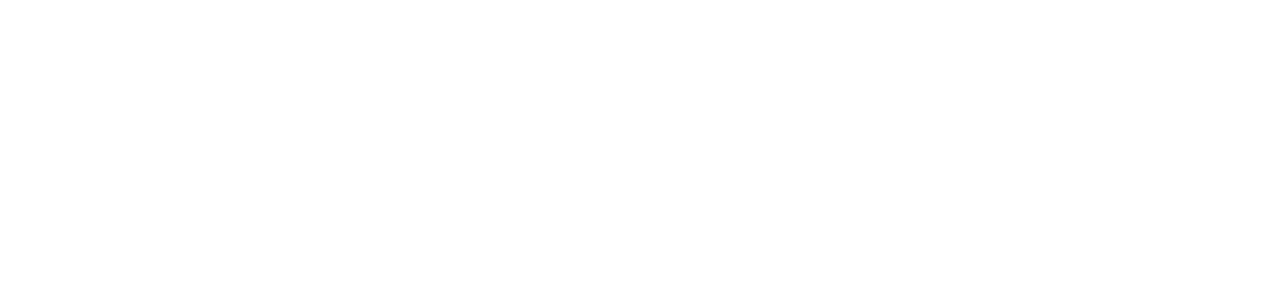
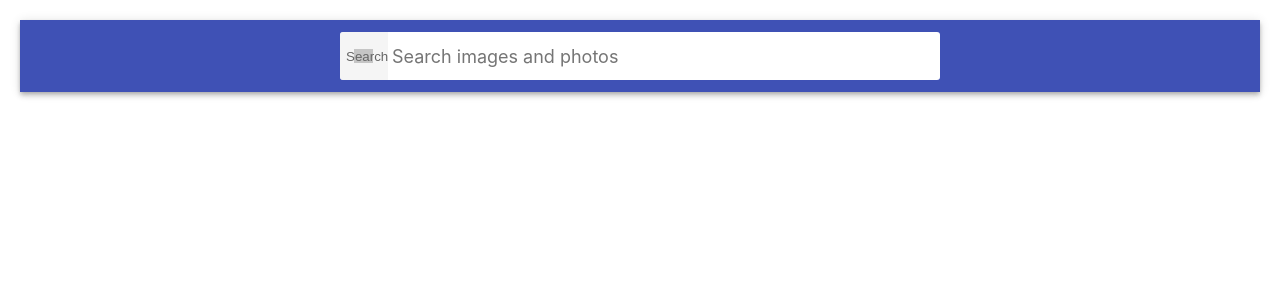
Before and after one commit to Kateryna1706/goit-react-hw-04-images, a React (Create React App) app: page / in a window 1280 px wide. Shown: the top 300 px of the page. Built offline with nearby package versions, Linux system fonts and the light colour scheme; grey boxes are pictures that could not be loaded.

Commit message:
added Gallery

```diff
--- a/src/components/App.jsx
+++ b/src/components/App.jsx
@@ -1,19 +1,52 @@
 import { Component } from 'react';
+import { Searchbar } from './Searchbar/Searchbar';
+import { ImageGallery } from './ImageGallery/ImageGallery';
+import { ImageGalleryItem } from './ImageGalleryItem/ImageGalleryItem';
+
+const API_KEY = '36259505-7f3dd5b7540e269f4a04dc70a';
 
 export class App extends Component {
-  state = {};
+  state = {
+    page: 1,
+    value: '',
+    images: [],
+    loading: false,
+  };
+
+  changeValue = value => {
+    console.log(value);
+    this.setState({
+      value,
+    });
+  };
 
   componentDidMount() {
-    const contacts = localStorage.getItem('contacts');
-    const parsedContacts = JSON.parse(contacts);
-    this.setState({
-      contacts: parsedContacts,
-    });
+    // const contacts = localStorage.getItem('contacts');
+    // const parsedContacts = JSON.parse(contacts);
+    // this.setState({
+    //   contacts: parsedContacts,
+    // });
   }
 
   componentDidUpdate(prevProps, prevState) {
-    if (this.state.contacts !== prevState.contacts) {
-      localStorage.setItem('contacts', JSON.stringify(this.state.contacts));
+    if (this.state.value !== prevState.value) {
+      this.setState({
+        loading: true,
+      });
+      setTimeout(() => {
+        fetch(
+          `https://pixabay.com/api/?q=${this.state.value}&page=${this.state.page}&key=${API_KEY}&image_type=photo&orientation=horizontal&per_page=12`
+        )
+          .then(response => response.json())
+          .then(response =>
+            this.setState({
+              images: [...response.hits],
+              loading: false,
+            })
+          );
+      }, 2000);
+
+      // localStorage.setItem('contacts', JSON.stringify(this.state.contacts));
     }
   }
 
@@ -23,21 +56,29 @@ export class App extends Component {
     return (
       <div
         style={{
-          // height: '100vh',
           // display: 'flex',
           // justifyContent: 'center',
           // flexDirection: 'column',
           // alignItems: 'flex-start',
-          // padding: 20,
-          // fontSize: 30,
-          // color: '#010101',
 
-          display: 'grid',
-          gridTemplateColumns: 1,
-          gridGap: 16,
+          height: '100vh',
+          // display: 'grid',
+          // gridTemplateColumns: 1,
+          // gridGap: 16,
           paddingBottom: 24,
+          padding: 20,
+          fontSize: 30,
+          color: '#010101',
         }}
-      ></div>
+      >
+        <Searchbar onSubmit={this.changeValue} />
+        {this.state.loading && <p>Loading...</p>}
+        {this.state.images.length > 0 && (
+          <ImageGallery>
+            <ImageGalleryItem images={this.state.images} />
+          </ImageGallery>
+        )}
+      </div>
     );
   }
 }
--- a/src/components/ImageGallery/ImageGallery.jsx
+++ b/src/components/ImageGallery/ImageGallery.jsx
@@ -0,0 +1,10 @@
+import css from './ImageGallery.module.css';
+import PropTypes from 'prop-types';
+
+export const ImageGallery = ({ children }) => {
+  return <ul className={css.gallery}>{children}</ul>;
+};
+
+ImageGallery.propTypes = {
+  children: PropTypes.object.isRequired,
+};
--- a/src/components/ImageGallery/ImageGallery.module.css
+++ b/src/components/ImageGallery/ImageGallery.module.css
@@ -1,4 +1,4 @@
-.ImageGallery {
+/* .ImageGallery {
     display: grid;
     max-width: calc(100vw - 48px);
     grid-template-columns: repeat(auto-fill, minmax(320px, 1fr));
@@ -9,4 +9,4 @@
     list-style: none;
     margin-left: auto;
     margin-right: auto;
-  }
+  } */
--- a/src/components/ImageGalleryItem/ImageGalleryItem.jsx
+++ b/src/components/ImageGalleryItem/ImageGalleryItem.jsx
@@ -0,0 +1,30 @@
+import css from './ImageGalleryItem.module.css';
+import PropTypes from 'prop-types';
+
+export const ImageGalleryItem = ({ images }) => {
+  return (
+    <div className={css.ImageGallery}>
+      {images.map(image => (
+        <li className={css.imageGalleryItem} key={image.id}>
+          <img
+            src={image.webformatURL}
+            alt={image.tags}
+            className={css.imageGalleryItemImage}
+            width="640"
+            height="260"
+          />
+        </li>
+      ))}
+    </div>
+  );
+};
+
+ImageGalleryItem.propTypes = {
+  images: PropTypes.arrayOf(
+    PropTypes.shape({
+      id: PropTypes.number.isRequired,
+      webformatURL: PropTypes.string.isRequired,
+      largeImageURL: PropTypes.string.isRequired,
+    })
+  ).isRequired,
+};
--- a/src/components/ImageGalleryItem/ImageGalleryItem.module.css
+++ b/src/components/ImageGalleryItem/ImageGalleryItem.module.css
@@ -1,17 +1,30 @@
-.ImageGalleryItem {
+.ImageGallery {
+  display: grid;
+  max-width: calc(100vw - 48px);
+  grid-template-columns: repeat(auto-fill, minmax(320px, 1fr));
+  grid-gap: 16px;
+  margin-top: 0;
+  margin-bottom: 0;
+  padding: 0;
+  list-style: none;
+  margin-left: auto;
+  margin-right: auto;
+}
+
+.imageGalleryItem {
   border-radius: 2px;
   box-shadow: 0px 1px 3px 0px rgba(0, 0, 0, 0.2),
     0px 1px 1px 0px rgba(0, 0, 0, 0.14), 0px 2px 1px -1px rgba(0, 0, 0, 0.12);
 }
 
-  .ImageGalleryItem-image {
+.imageGalleryItemImage {
   width: 100%;
   height: 260px;
   object-fit: cover;
   transition: transform 250ms cubic-bezier(0.4, 0, 0.2, 1);
 }
 
-  .ImageGalleryItem-image:hover {
+.imageGalleryItemImage:hover {
   transform: scale(1.03);
   cursor: zoom-in;
 }
--- a/src/components/Searchbar/Searchbar.jsx
+++ b/src/components/Searchbar/Searchbar.jsx
@@ -0,0 +1,56 @@
+import { Component } from 'react';
+import css from './Searchbar.module.css';
+import PropTypes from 'prop-types';
+
+export class Searchbar extends Component {
+  state = {
+    value: '',
+  };
+
+  handleChange = event => {
+    const { value } = event.currentTarget;
+    this.setState({
+      value,
+    });
+  };
+
+  handleSubmit = event => {
+    event.preventDefault();
+    const { value } = this.state;
+
+    this.props.onSubmit(value, this.reset);
+
+    this.reset();
+  };
+
+  reset = () => {
+    this.setState({
+      value: '',
+    });
+  };
+  render() {
+    return (
+      <header className={css.Searchbar}>
+        <form className={css.SearchForm} onSubmit={this.handleSubmit}>
+          <button type="submit" className={css.SearchFormButton}>
+            <span className={css.buttonLabel}>Search</span>
+          </button>
+
+          <input
+            className={css.SearchFormInput}
+            type="text"
+            value={this.state.value}
+            autoComplete="off"
+            autoFocus
+            placeholder="Search images and photos"
+            onChange={this.handleChange}
+          />
+        </form>
+      </header>
+    );
+  }
+}
+
+Searchbar.propTypes = {
+  onSubmit: PropTypes.func.isRequired,
+};
--- a/src/components/Searchbar/Searchbar.module.css
+++ b/src/components/Searchbar/Searchbar.module.css
@@ -7,8 +7,8 @@
   justify-content: center;
   align-items: center;
   min-height: 64px;
-    padding-right: 24px;
-    padding-left: 24px;
+  /* padding-right: 24px;
+  padding-left: 24px; */
   padding-top: 12px;
   padding-bottom: 12px;
   color: #fff;
@@ -30,7 +30,7 @@
   overflow: hidden;
 }
 
-  .SearchForm-button {
+.SearchFormButton {
   display: inline-block;
   width: 48px;
   height: 48px;
@@ -45,11 +45,11 @@
   outline: none;
 }
 
-  .SearchForm-button:hover {
+.SearchFormButton:hover {
   opacity: 1;
 }
 
-  .SearchForm-button-label {
+.SearchFormButtonLabel {
   position: absolute;
   width: 1px;
   height: 1px;
@@ -61,7 +61,7 @@
   border: 0;
 }
 
-  .SearchForm-input {
+.SearchFormInput {
   display: inline-block;
   width: 100%;
   font: inherit;
@@ -72,7 +72,7 @@
   padding-right: 4px;
 }
 
-  .SearchForm-input::placeholder {
+.SearchFormInput::placeholder {
   font: inherit;
   font-size: 18px;
 }
```
Also changed, not shown: src/components/Modal/Modal.jsx (+16 -0 lines). Lines whose indentation alone changed are shown as unchanged.
